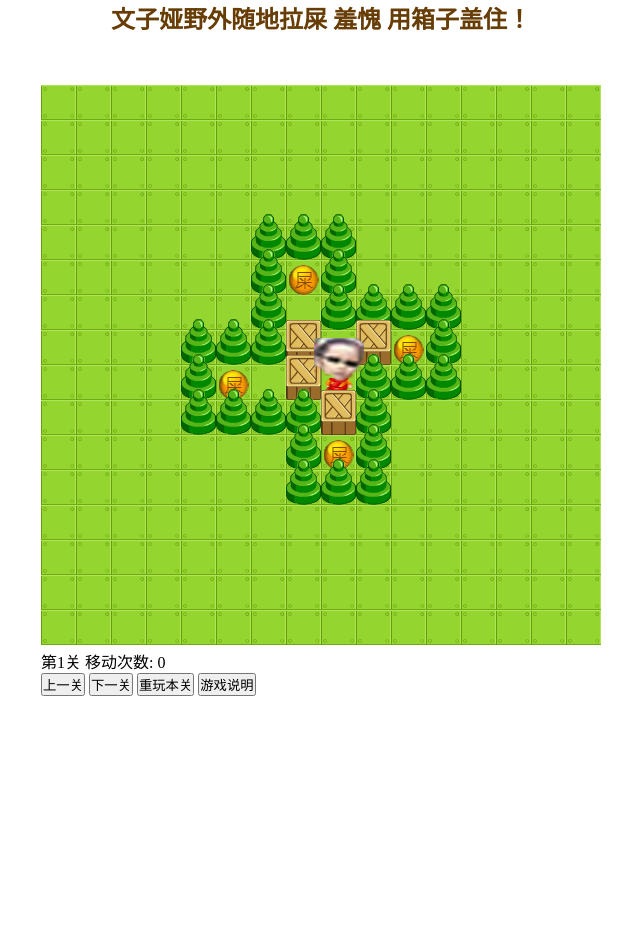
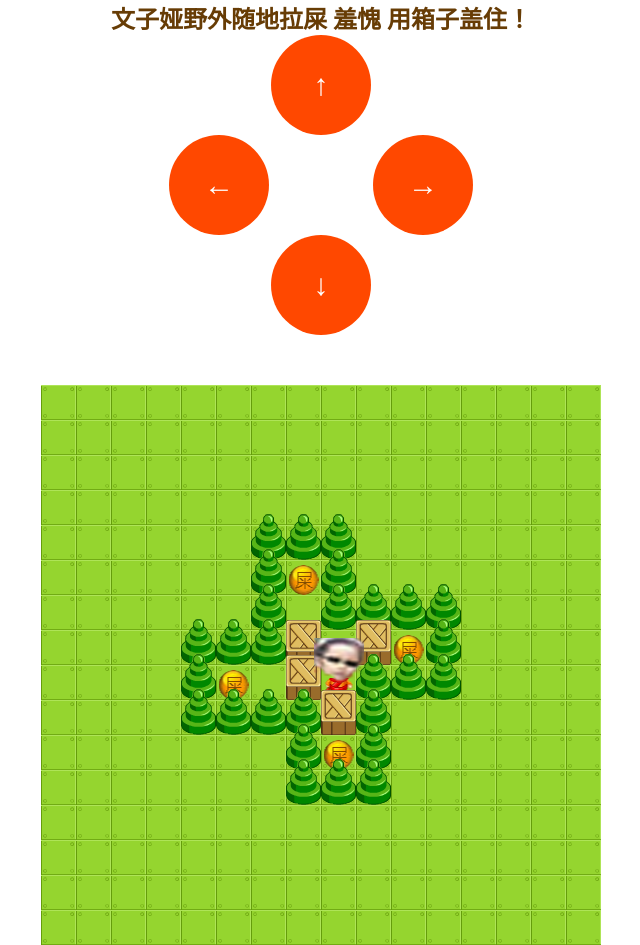
Before and after one commit to kuncf/wzyshit, a plain HTML site: page index.html in a window 1280 px wide. Shown: the top 945 px of the page, without its empty margins (319-959 px from the left). Before the commit the page ends 800 px from the top, so only its background shows below. Drawn offline with Linux system fonts and the light colour scheme.

Commit message:
Update index.html

```diff
--- a/index.html
+++ b/index.html
@@ -20,7 +20,34 @@
 		</style>
 	</head>
 	<body onkeydown="doKeyDown(event)"><!--身体-->
+
 	<center> <h2 style="color:#673c05">文子娅野外随地拉屎 羞愧 用箱子盖住！</h2></center>
+<div class="clas">
+	<center>
+	<button class="btnn" onclick="go('up')">↑</button>
+	<br>
+	<button class="btnn"  onclick="go('left')" style="margin-right: 100px">←</button>
+	<button class="btnn"  onclick="go('right')">→</button>
+	<br>
+	<button class="btnn"  onclick="go('down')">↓</button>
+	<style>
+	.btnn{
+		background-color: rgb(255, 72, 0);
+		color:white;
+		border:none;
+		width: 100px;
+		height: 100px;
+		transition-duration: 0.5s;
+		font-size: 30px;
+		border-radius: 100px;
+	}
+	.btnn:hover{
+		background-color: rgb(255, 108, 50);
+		transform: scale(0.95)
+	}
+	</style>
+</center>
+</div>
 		<div class="game">
 			<canvas id="canvas" width="560" height="560"></canvas>
 			<div id="msg"></div>
```
